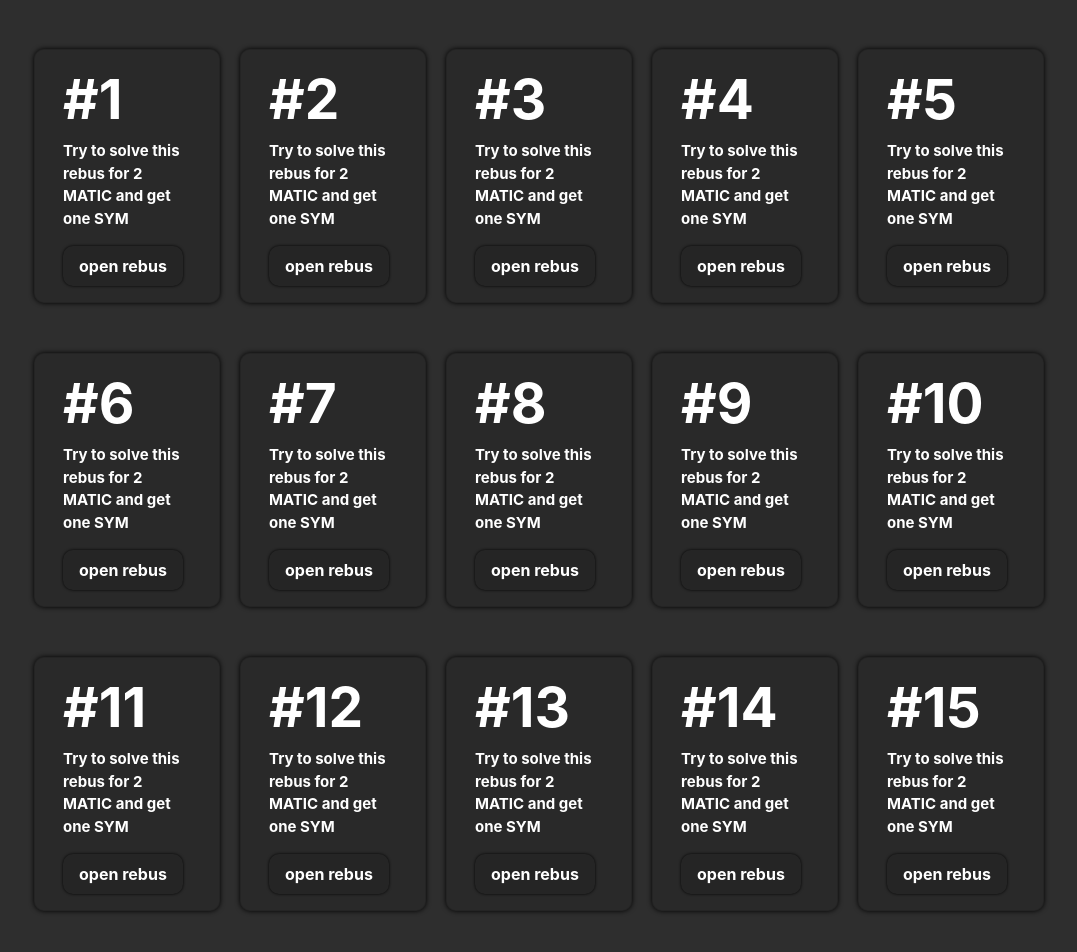
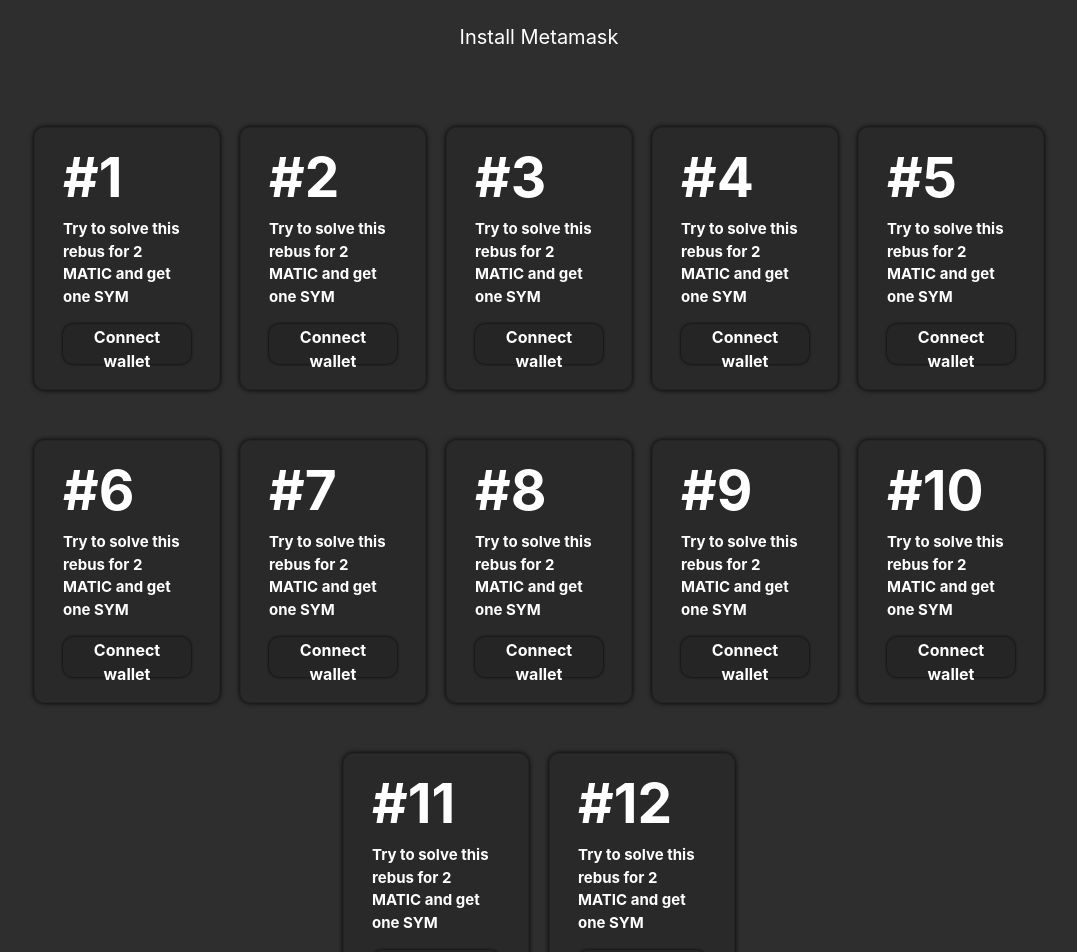
Before and after one commit to babo4ka/NFTcollectionRep, a React (Create React App) app: page /rebuses in a window 1280 px wide. Shown: the part 200-1152 px from the top of the page, without its empty margins (101-1178 px from the left). Built offline with nearby package versions, Linux system fonts and the light colour scheme; what web3 would draw is missing.

Commit message:
21:07 24.02.2022

```diff
--- a/src/AdvertismentForm.js
+++ b/src/AdvertismentForm.js
@@ -2,7 +2,43 @@
 import SiteButton from './components/SiteButton';
 import { useEffect, useState } from 'react';
 
+import {
+    connectWallet,
+    getCurrentWalletConnected
+} from './utils/interact';
+
 const AdvertismentForm = ()=>{
+
+    const [wallet, setWallet] = useState();
+    const [status, setStatus] = useState();
+
+    useEffect(async()=>{
+        const {address, status} = await getCurrentWalletConnected();
+        setWallet(address);
+        setStatus(status);
+
+        addWalletListener();
+    }, [])
+
+    function addWalletListener() {
+        if (window.ethereum) {
+        window.ethereum.on("accountsChanged", (accounts) => {
+            if (accounts.length > 0) {
+            setWallet(accounts[0]);
+            } else {
+            setWallet("");
+            }
+        });
+        } else {
+
+        }
+    }
+
+    const connectWalletPressed = async () => {
+        const walletResponse = await connectWallet();
+        setStatus(walletResponse.status);
+        setWallet(walletResponse.address);
+    };
 
     //плюс/минус на кнопке доп функций
     const [plus, setPlus] = useState("+");
@@ -105,8 +141,23 @@
                 <a href="/" className="col-sm-6" id="back_to_minter_btn">Back to minter page</a>
             </div>
 
+            {wallet != ""?(
+                <div className='row justify-content-center wallet_holder'>
+                    <span className="col-7">Wallet connected: {wallet}</span>
+                </div>
+            ):(
+                <div className='row justify-content-center'>
+                    <SiteButton
+                    func={()=>connectWalletPressed()}
+                    text="Connect wallet"
+                    cn="col-4 mt-5 mb-3"
+                    >
+                    </SiteButton>
+                </div>
+            )}
+
+
             <div className="row">
-
                 <div className="container col-md-7" id="form_holder">
 
                     <div className="row" id="image_input_holder">
--- a/src/AdvertismentForm.scss
+++ b/src/AdvertismentForm.scss
@@ -1,3 +1,10 @@
+.wallet_holder{
+    margin-top: 100px;
+    margin-bottom: 10px;
+
+    color: white;
+}
+
 #form_holder{
     background-color: rgba(0, 0, 0, 0.09);
 
@@ -5,7 +12,7 @@
 
     color: white;
 
-    margin-top: 100px;
+    // margin-top: 100px;
 
     min-height: 250px;
 
--- a/src/MinterPage.js
+++ b/src/MinterPage.js
@@ -10,7 +10,7 @@
 import {
   connectWallet,
   getCurrentWalletConnected
-  } from './utils/interact';
+} from './utils/interact';
 
 function MinterPage() {
 
--- a/src/RebusesPage.js
+++ b/src/RebusesPage.js
@@ -1,7 +1,12 @@
 import SiteButton, { OpenRebusButton } from "./components/SiteButton";
 import './RebusesPage.scss';
 import RebusWindow from "./components/RebusWindow";
-import React, {Component} from 'react';
+import React, { useEffect, useState } from 'react';
+
+import {
+    connectWallet,
+    getCurrentWalletConnected
+} from './utils/interact';
 
 const Rebus = (props) =>{
 
@@ -22,11 +27,13 @@
         })
     }
 
+
     return(
         <div className="card col-12 col-sm-6 col-md-4 col-lg-3 col-xl-2 rebus_body">
             <div className="card-body card_body">
                 <h1 className="rebus_number">#{props.number}</h1>
                 <p className="card-text rebus_desc">Try to solve this rebus for 2 MATIC and get one SYM</p>
+                {props.walletConnected == true?(
                 <OpenRebusButton
                 setNumber={()=>rebusNumber()}
                 data_bs_toggle="modal"
@@ -34,14 +41,53 @@
                 data_bs_whatever={props.number}
                 cn="fillable"
                 text="open rebus"></OpenRebusButton>
+                ):(
+                    <SiteButton
+                    func={()=>props.func()}
+                    text="Connect wallet"
+                    >
+                    </SiteButton>
+                )}
+
             </div>
         </div>
     )
 }
 
-export default class RebusesPage extends Component{
+const RebusesPage = (props)=>{
 
-    render(){
+    const [wallet, setWallet] = useState();
+    const [status, setStatus] = useState();
+
+    useEffect(async()=>{
+      const {address, status} = await getCurrentWalletConnected();
+      setWallet(address);
+      setStatus(status);
+
+      addWalletListener();
+    }, [])
+
+    function addWalletListener() {
+      if (window.ethereum) {
+        window.ethereum.on("accountsChanged", (accounts) => {
+          if (accounts.length > 0) {
+            setWallet(accounts[0]);
+          } else {
+            setWallet("");
+          }
+        });
+      } else {
+
+      }
+    }
+
+    const connectWalletPressed = async () => {
+      const walletResponse = await connectWallet();
+      setStatus(walletResponse.status);
+      setWallet(walletResponse.address);
+  };
+
+
     return(
         <div className="container">
             <div class="row btn_holder">
@@ -52,26 +98,24 @@
                 <span id="rebuses_info_txt" className="col-sm-6">тут будет инфа о ребусах)0)</span>
             </div>
 
+            <div className="row info_holder justify-content-center mt-5">
+                <span id="info_label" className="col-6">{status}</span>
+            </div>
+
             <div className="container cards_holder">
                 <div className="row cards_row">
-                        <Rebus number={1}></Rebus>
-                        <Rebus number={2}></Rebus>
-                        <Rebus number={3}></Rebus>
-                        <Rebus number={4}></Rebus>
-                        <Rebus number={5}></Rebus>
-                        <Rebus number={6}></Rebus>
-                        <Rebus number={7}></Rebus>
-                        <Rebus number={8}></Rebus>
-                        <Rebus number={9}></Rebus>
-                        <Rebus number={10}></Rebus>
-                        <Rebus number={11}></Rebus>
-                        <Rebus number={12}></Rebus>
-                        <Rebus number={13}></Rebus>
-                        <Rebus number={14}></Rebus>
-                        <Rebus number={15}></Rebus>
-                        <Rebus number={16}></Rebus>
-                        <Rebus number={17}></Rebus>
-                        <Rebus number={18}></Rebus>
+                    <Rebus func={()=>connectWalletPressed()} walletConnected={wallet!=""} number={1}></Rebus>
+                    <Rebus func={()=>connectWalletPressed()} walletConnected={wallet!=""} number={2}></Rebus>
+                    <Rebus func={()=>connectWalletPressed()} walletConnected={wallet!=""} number={3}></Rebus>
+                    <Rebus func={()=>connectWalletPressed()} walletConnected={wallet!=""} number={4}></Rebus>
+                    <Rebus func={()=>connectWalletPressed()} walletConnected={wallet!=""} number={5}></Rebus>
+                    <Rebus func={()=>connectWalletPressed()} walletConnected={wallet!=""} number={6}></Rebus>
+                    <Rebus func={()=>connectWalletPressed()} walletConnected={wallet!=""} number={7}></Rebus>
+                    <Rebus func={()=>connectWalletPressed()} walletConnected={wallet!=""} number={8}></Rebus>
+                    <Rebus func={()=>connectWalletPressed()} walletConnected={wallet!=""} number={9}></Rebus>
+                    <Rebus func={()=>connectWalletPressed()} walletConnected={wallet!=""} number={10}></Rebus>
+                    <Rebus func={()=>connectWalletPressed()} walletConnected={wallet!=""} number={11}></Rebus>
+                    <Rebus func={()=>connectWalletPressed()} walletConnected={wallet!=""} number={12}></Rebus>
                 </div>
             </div>
 
@@ -79,4 +123,5 @@
         </div>
     )
 }
-}
+
+export default RebusesPage;
--- a/src/RebusesPage.scss
+++ b/src/RebusesPage.scss
@@ -43,7 +43,6 @@
   z-index: -1;
 }
 
-
 .btn_holder{
   justify-content: center;
 
@@ -59,6 +58,12 @@
 #rebuses_info_txt{
   text-align: center;
   color: wheat;
+}
+
+.info_holder{
+  text-align: center;
+  color: white;
+  font-size: 20px;
 }
 
 .cards_holder{
--- a/src/components/Examples.js
+++ b/src/components/Examples.js
@@ -3,11 +3,13 @@
 import SiteButton from './SiteButton';
 
 const Example = (props) =>{
-    // const imageURL = "https://99px.ru/sstorage/86/2016/06/image_860106162325305091788.gif";
+    const imageURL = "https://99px.ru/sstorage/86/2016/06/image_860106162325305091788.gif";
     // const class_name = "col col-md-4 col-6 example";
 
     function write(){
         console.log(document.getElementById('token_input').value)
+
+        document.getElementById("token_info").style.display = "flex";
     }
 
     return(
@@ -16,9 +18,11 @@
                 <div className="row justify-content-center token_input_row">
                     <div className="col-12">
                         <div className="container">
+
                             <div classname="row">
                                 <input type="text" className="col-12" id="token_input" placeholder='Enter token ID'/>
                             </div>
+
                             <div className='row justify-content-center'>
                                 <SiteButton func={()=>write()} text="Search token" id="search_btn" cn="col-lg-2 col-sm-4 col-4"></SiteButton>
                             </div>
@@ -28,6 +32,42 @@
                 </div>
             </div>
 
+            <div className="container-fluid">
+                <div className="row justify-content-center" id="token_info">
+
+                    <div className="col-lg-4 col-12 token_image_holder">
+                        <img id="token_image" src={imageURL}></img>
+                    </div>
+
+                    <div className="col-lg-8 col-12 token_traits_holder">
+                        <div className="container-fluid">
+                            <div className="row">
+                                <h4>Collection name #NUMBER</h4>
+                                <span className="trait_item">Total bets: </span>
+                                <span className="trait_item">Trait name: </span>
+                                <span className="trait_item">Trait name: </span>
+                                <span className="trait_item">Trait name: </span>
+                                <span className="trait_item">Trait name: </span>
+                                <span className="trait_item">Owner: </span>
+                                <span className="trait_item">Minted by: </span>
+
+                                <div className="row justify-content-end">
+                                    <div className="col-12 col-md-3 row">
+                                    <SiteButton
+                                    text="Bet on this token"
+                                    cn="col-12 bet_btn"
+                                    ></SiteButton>
+
+                                    <a className="col-12 bets_more">More about bets</a>
+                                    </div>
+
+                                </div>
+                            </div>
+                        </div>
+                    </div>
+
+                </div>
+            </div>
         </div>
     )
 }
--- a/src/components/css/Examples.scss
+++ b/src/components/css/Examples.scss
@@ -42,9 +42,60 @@
     width: 75%;
 }
 
+@media (max-width:991px){
+    .token_image_holder{
+        width: 256px;
+        height: 256px;
+
+        margin: 10px 0px;
+    }
+
+    .token_traits_holder{
+        margin: 10px 0px;
+    }
+}
+
 #search_btn{
     height: 0;
 
     margin-top: 25px;
     min-height: 50px;
 }
+
+#token_info{
+    margin-top: 50px;
+    color: white;
+
+    display: none;
+}
+
+
+.trait_item{
+    margin: 5px 0px;
+}
+
+.token_image_holder{
+    width: 256px;
+    height: 256px;
+}
+
+#token_image{
+    width: inherit;
+    height: inherit;
+
+    box-shadow: 0px 0px 5px rgb(0, 0, 0);
+
+    border-radius: 10px;
+}
+
+.bet_btn{
+    background-color: rgba(0, 13, 199, 0.329);
+
+    min-height: 50px;
+}
+
+.bets_more{
+    text-align: center;
+    text-decoration: none;
+    cursor: pointer;
+}
--- a/src/components/css/SiteButton.scss
+++ b/src/components/css/SiteButton.scss
@@ -31,6 +31,7 @@
     font-weight: bold;
 
     height: 40px;
+
 }
 
 .site_btn:hover{
```
Lines whose indentation alone changed are shown as unchanged.
